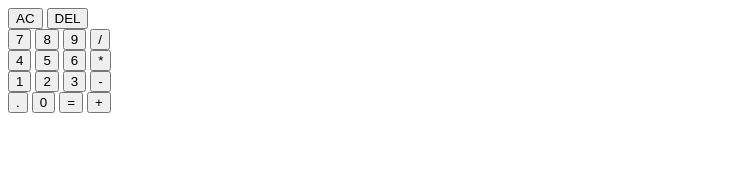
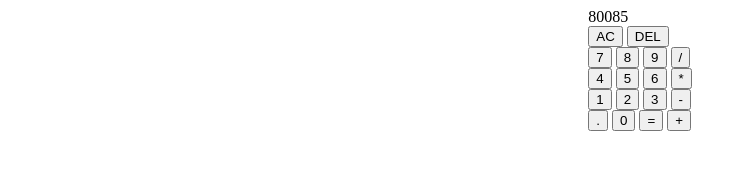
Before and after one commit to ClaudeDebussy/odin-calculator, a plain HTML site: page index.html in a window 1280 px wide. Shown: the whole page, without its empty margins (0-747 px from the left). Drawn offline with Linux system fonts and the light colour scheme.

```diff
--- a/index.html
+++ b/index.html
@@ -3,11 +3,13 @@
 <head>
     <meta charset="UTF-8">
     <meta name="viewport" content="width=device-width, initial-scale=1.0">
+    <link rel="stylesheet" href="style.css">
     <title>Calculator</title>
 </head>
 <body>
+    <div id="page">
         <div id="calculator">
-        <div id="screen"></div>
+            <div id="screen">80085</div>
             <div id="row0">
                 <button id="clear">AC</button>
                 <button id="del">DEL</button>
@@ -37,7 +39,7 @@
                 <button id="plus">+</button>
             </div>
         </div>
-
+    </div>
     <script src="/script.js"></script>
 </body>
 </html>
```
Lines whose indentation alone changed are shown as unchanged.
